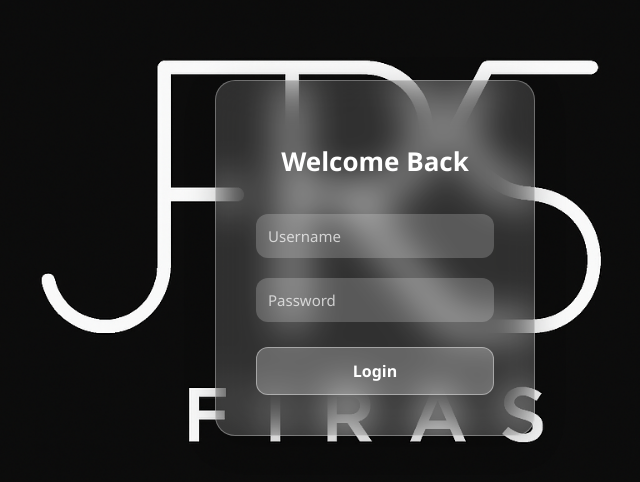
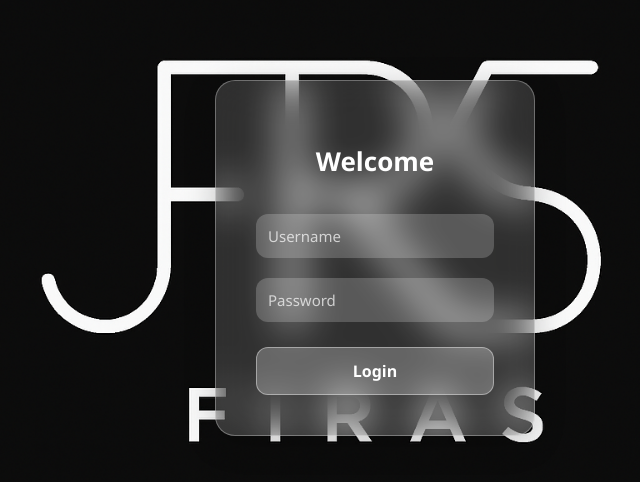
Before and after one commit to firas17777/project_r288, a plain HTML site: page index.html in a window 1280 px wide. Shown: the part 142-624 px from the top of the page, without its empty margins (265-905 px from the left). Drawn offline with Linux system fonts and the light colour scheme.

Commit message:
Update index.html

```diff
--- a/index.html
+++ b/index.html
@@ -109,7 +109,7 @@
 <body>
 
   <div class="login-container">
-    <h2>Welcome Back</h2>
+    <h2>Welcome </h2>
     <input type="text" id="username" placeholder="Username">
     <input type="password" id="password" placeholder="Password">
     <button onclick="login()">Login</button>
```
